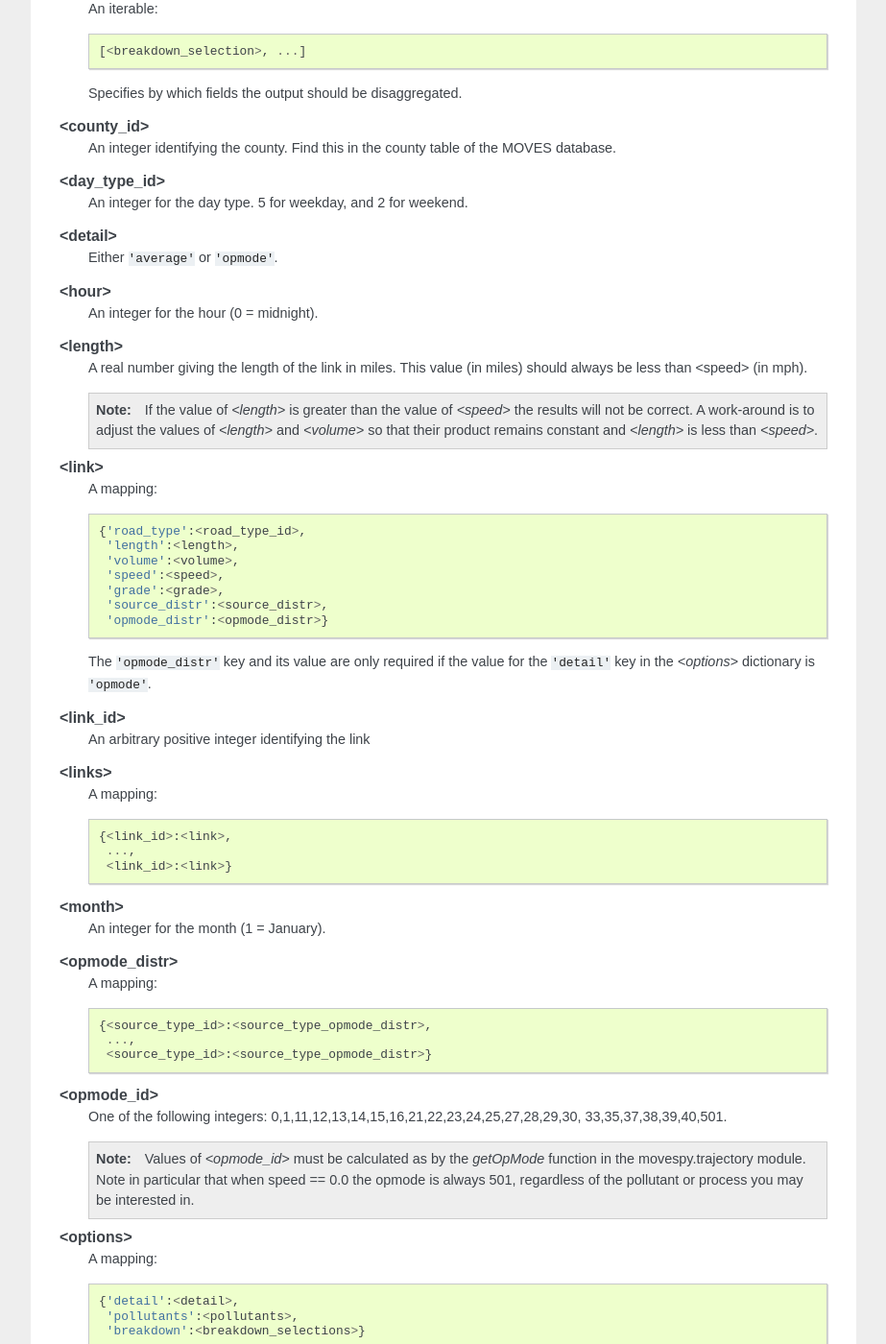
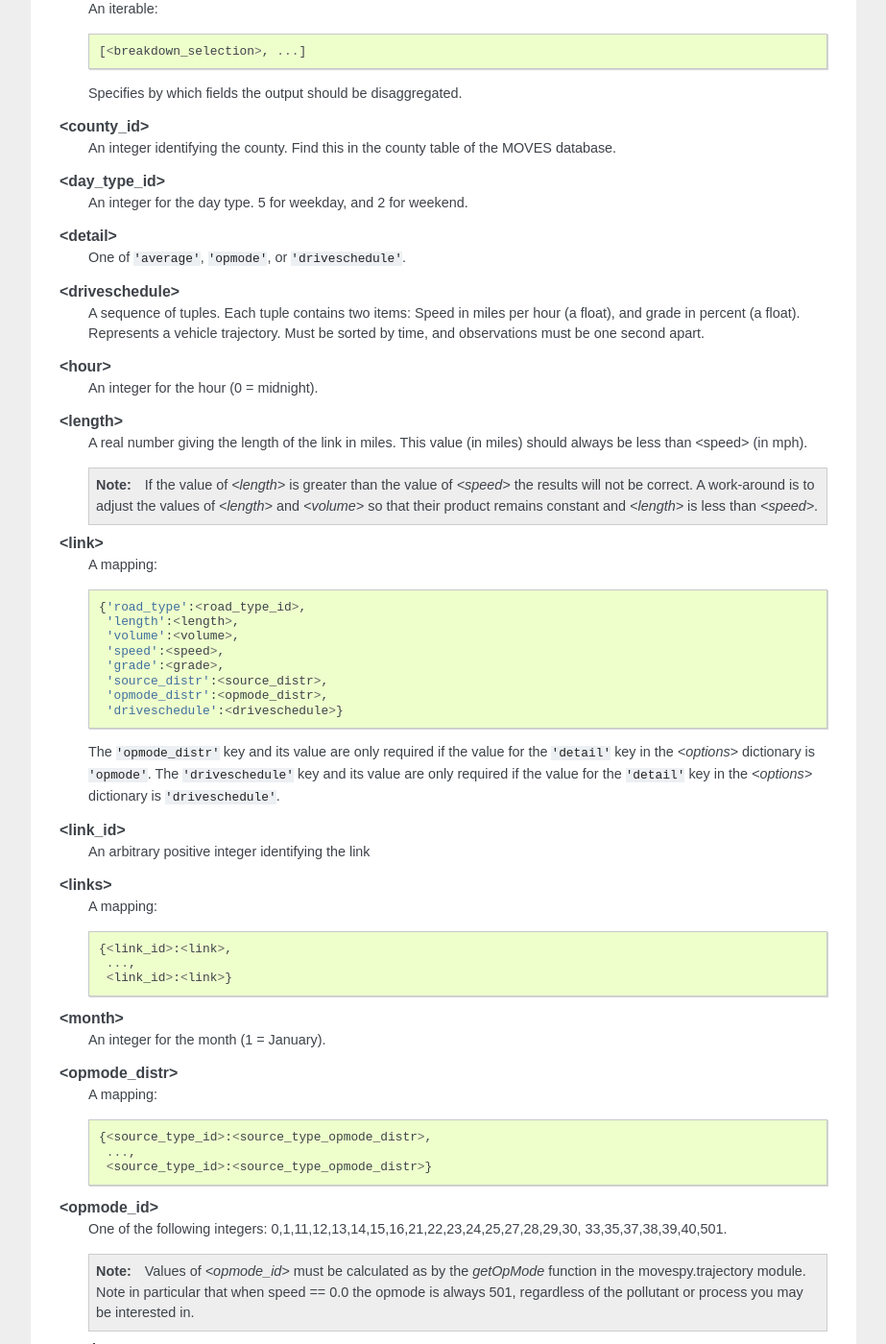
Before and after one commit to RSGInc/movespy, a Sphinx documentation site: the page built from docs/index.rst, in a window 1280 px wide and 1400 px high, scrolled down 5436 px. Shown: the whole window at 96% size, without its empty margins (198-1121 px from the left). Built offline with Sphinx 7.4.7, drawn with Linux system fonts in a browser that asks for light colours; formulas are drawn with MathJax 3.

Commit message:
add ability to do a MOVES run with drive schedule data

```diff
--- a/docs/index.rst
+++ b/docs/index.rst
@@ -329,7 +329,7 @@ for the :class:`Moves` class initializer. Study this section to learn the struct
 
 
   <detail>
-    Either ``'average'`` or ``'opmode'``.
+    One of ``'average'``, ``'opmode'``, or ``'driveschedule'``.
 
 
   <hour>
@@ -355,10 +355,13 @@ for the :class:`Moves` class initializer. Study this section to learn the struct
          'speed':<speed>,
          'grade':<grade>,
          'source_distr':<source_distr>,
-         'opmode_distr':<opmode_distr>}
+         'opmode_distr':<opmode_distr>,
+         'driveschedule':<driveschedule>}
 
     The ``'opmode_distr'`` key and its value are only required if the value for
     the ``'detail'`` key in the `<options>` dictionary is ``'opmode'``.
+    The ``'driveschedule'`` key and its value are only required if the value for
+    the ``'detail'`` key in the `<options>` dictionary is ``'driveschedule'``.
 
 
   <link_id>
@@ -479,3 +482,8 @@ for the :class:`Moves` class initializer. Study this section to learn the struct
 
   <breakdown_selection>
     One of `'model_year'`, `'fuel'`, `'process'`, or `'source'`.
+
+  <driveschedule>
+    A sequence of tuples. Each tuple contains two items: Speed in miles per hour (a float),
+    and grade in percent (a float). Represents a vehicle trajectory. Must be sorted by time, and
+    observations must be one second apart.
```
Also changed, not shown: 1 other file.
